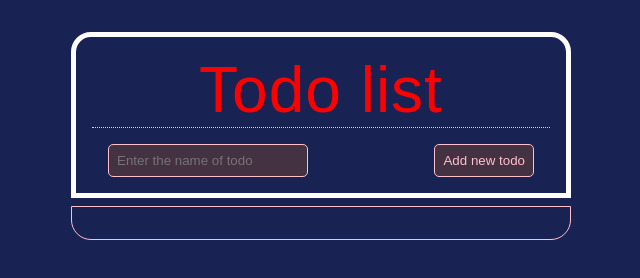
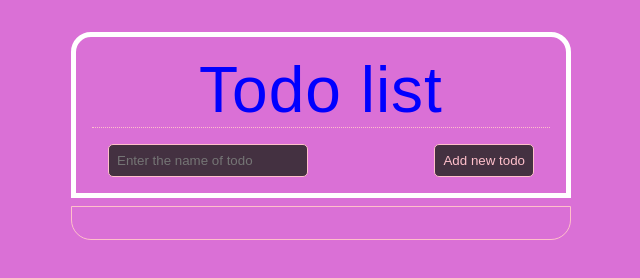
Before and after one commit to Yosombo/githubTest, a plain HTML site: page index.html in a window 1280 px wide. Shown: the whole page, without its empty margins (319-959 px from the left). Drawn offline with Linux system fonts and the light colour scheme.

Commit message:
someone else DiD this

```diff
--- a/app.css
+++ b/app.css
@@ -7,7 +7,7 @@
   color: rgb(214, 223, 235);
 }
 #container {
-  background: rgb(24, 34, 83);
+  background: orchid;
   width: 100vw;
   height: 100vh;
   display: flex;
@@ -27,7 +27,7 @@
   text-align: center;
   margin-bottom: 1rem;
   border-bottom: 1px pink dotted;
-  color: red;
+  color: blue;
   font-size: 4rem;
 }
 form {
```
